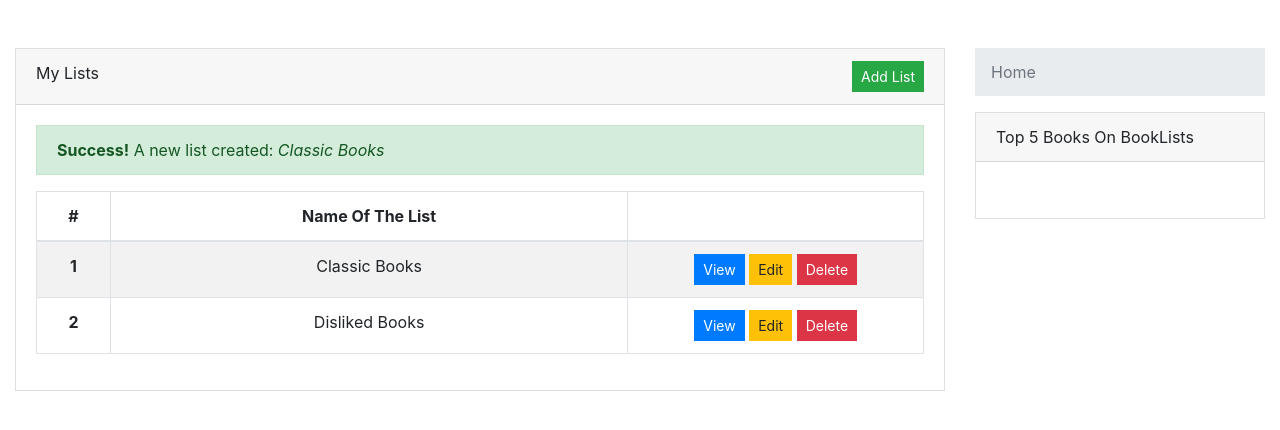
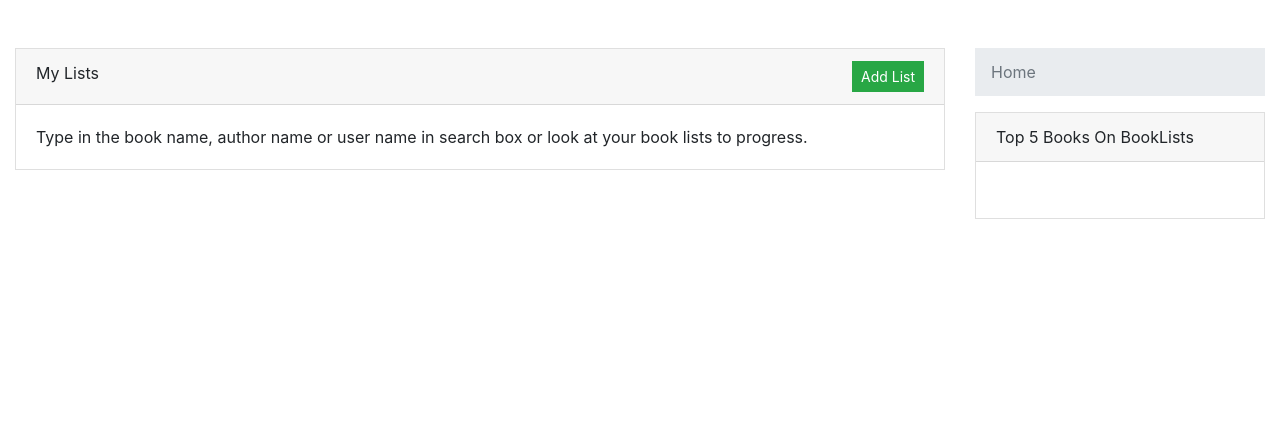
Before and after one commit to Danielius5/WAD_team_assignment, a Django app: page /booklists/ in a window 1280 px wide. Shown: the part 56-486 px from the top of the page. Run offline with Django 3.2, Linux system fonts and the light colour scheme; data that the repository does not hold is empty; some libraries are stand-ins or nearby versions.

Commit message:
some front end fixes, assigning book to list, deleting from list

```diff
--- a/booklists/urls.py
+++ b/booklists/urls.py
@@ -14,6 +14,8 @@ urlpatterns = [
     path('user/<str:username>/lists/<slug:list_slug>', views.lists_view, name='lists_view'),
     path('user/<str:username>/lists/<slug:list_slug>/edit', views.lists_edit, name='lists_edit'),
     path('user/<str:username>/lists/<slug:list_slug>/delete', views.list_delete, name='lists_delete'),
+    path('user/<str:username>/lists/<slug:list_slug>/<slug:book_slug>/delete', views.book_delete_from_list, name='book_delete_from_list'),
+    path('user/<str:username>/lists/<slug:list_slug>/<slug:book_slug>/add', views.book_add_to_list, name='add_book'),
     path('book/<slug:book_slug>/rate', views.book_rate, name='book_rate'),
     path('search', views.search, name='search'),
     path('author/<slug:author_slug>', views.author_show, name='author_show'),
--- a/booklists/views.py
+++ b/booklists/views.py
@@ -73,6 +73,11 @@ def show_book(request,book_name_slug):
             comment_form.save()
         else:
             print('fail')
+    lists = []
+    if request.user.is_authenticated:
+        lists = List.objects.filter(user=request.user)
+
+    context_dict['lists'] = lists
 
     context_dict['user']=request.user
     return render(request, 'booklists/books/view.html',context=context_dict)
@@ -142,8 +147,16 @@ def lists_edit(request, username, list_slug):
 
 def lists_view(request, username, list_slug):
 
+    added_flag = bool(request.GET.get('added', False))
+    deleted_flag = bool(request.GET.get('deleted', False))
+
     current_list = List.objects.filter(slug=list_slug).first()
     books = current_list.books.all()
+
+    lists = []
+    # used for add to button
+    if request.user.is_authenticated:
+        lists = List.objects.filter(user=request.user)
 
     if not current_list is None:
 
@@ -151,8 +164,8 @@ def lists_view(request, username, list_slug):
         for book in books:
             book.my_rating = book.rating_set.filter(user=request.user).first()
 
-        context = {'current_list': current_list, 'books' : books,
-                    'username': username, 'user': request.user}
+        context = {'current_list': current_list, 'books' : books, 'lists' : lists,
+                    'username': username, 'user': request.user, 'added' : added_flag, 'deleted': deleted_flag}
 
         return render(request, 'booklists/lists/view.html', context)
     else:
@@ -247,7 +260,7 @@ def search(request):
     authors = Author.objects.filter(query)
     users = User.objects.filter(query_users)
 
-    return render(request, 'booklists/search-results.html', context= {'books' : books, 'authors' : authors, 'users' : users, 'search' : search}, context_instance=RequestContext(request))
+    return render(request, 'booklists/search-results.html', context= {'books' : books, 'authors' : authors, 'users' : users, 'search' : search})
 
 def author_show(request, author_slug):
     author = Author.objects.filter(slug=author_slug).first()
@@ -258,3 +271,62 @@ def author_show(request, author_slug):
     else:
         # not found
         return render(request, 'booklists/errors/404.html', status=404)
+
+
+@login_required
+def book_add_to_list(request, username, list_slug, book_slug):
+
+    book = Book.objects.filter(slug=book_slug).first()
+    if not book is None:
+
+        if request.method == 'GET':
+            list = List.objects.filter(slug=list_slug).first()
+
+            if not list is None:
+                if list.user == request.user:
+                    if not book in list.books.all():
+                        list.books.add(book)
+                else:
+                    return render(request, 'booklists/errors/401.html', status=401)
+
+            else:
+                # not found
+                return render(request, 'booklists/errors/404.html', status=404)
+
+            return redirect(reverse('booklists:lists_view', kwargs={'username': request.user.username, 'list_slug': list.slug}) + '?added=True')
+
+        # this view can only be GET
+        else:
+            return render(request, 'booklists/errors/405.html', status=405)
+    else:
+        # not found
+        return render(request, 'booklists/errors/404.html', status=404)
+
+@login_required
+def book_delete_from_list(request, username, list_slug, book_slug):
+
+    book = Book.objects.filter(slug=book_slug).first()
+
+    if not book is None:
+
+        if request.method == 'GET':
+            list = List.objects.filter(slug=list_slug).first()
+
+            if not list is None:
+                if list.user == request.user:
+                    if book in list.books.all():
+                        list.books.remove(book)
+                else:
+                    return render(request, 'booklists/errors/401.html', status=401)
+            else:
+                # not found
+                return render(request, 'booklists/errors/404.html', status=404)
+
+            return redirect(reverse('booklists:lists_view', kwargs={'username': username, 'list_slug': list.slug}) + '?deleted=True')
+
+        # this view can only be GET
+        else:
+            return render(request, 'booklists/errors/405.html', status=405)
+    else:
+        # not found
+        return render(request, 'booklists/errors/404.html', status=404)
--- a/templates/booklists/index.html
+++ b/templates/booklists/index.html
@@ -10,37 +10,7 @@
     </div>
 
     <div class="card-body">
-        <div class="alert alert-success"><strong>{% translate 'Success' %}!</strong> {% translate 'A new list created: ' %} <i>Classic Books</i></div>
-
-        <table class="table table-striped table-bordered text-center">
-            <thead>
-            <tr>
-                <th class="col-sm-1">#</th>
-                <th class="col-sm-7">{% translate 'Name Of The List' %}</th>
-                <th class="col-sm-4"></th>
-            </tr>
-            </thead>
-            <tbody>
-            <tr>
-                <th class="col-sm-1">1</th>
-                <td class="col-sm-7">Classic Books</td>
-                <td class="col-sm-4">
-                    <a class="btn btn-primary btn-sm" href="#" role="button">{% translate 'View' %}</a>
-                    <a class="btn btn-warning btn-sm" href="#" role="button">{% translate 'Edit' %}</a>
-                    <a class="btn btn-danger btn-sm" href="#" role="button">{% translate 'Delete' %}</a>
-                </td>
-            </tr>
-            <tr>
-                <th class="col-sm-1">2</th>
-                <td class="col-sm-7">Disliked Books</td>
-                <td class="col-sm-4">
-                    <a class="btn btn-primary btn-sm" href="#" role="button">{% translate 'View' %}</a>
-                    <a class="btn btn-warning btn-sm" href="#" role="button">{% translate 'Edit' %}</a>
-                    <a class="btn btn-danger btn-sm" href="#" role="button">{% translate 'Delete' %}</a>
-                </td>
-            </tr>
-            </tbody>
-        </table>
+       Type in the book name, author name or user name in search box or look at your book lists to progress.
     </div>
 
 {% endblock %}
```
Also changed, not shown: templates/booklists/books/view.html (+16 -0 lines), templates/booklists/lists/view.html (+29 -2 lines).
